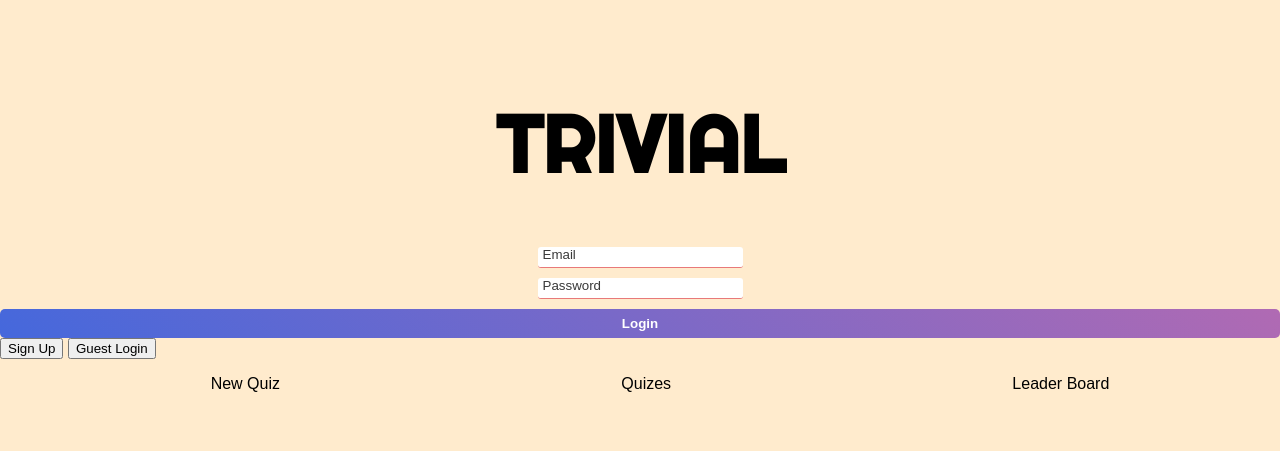
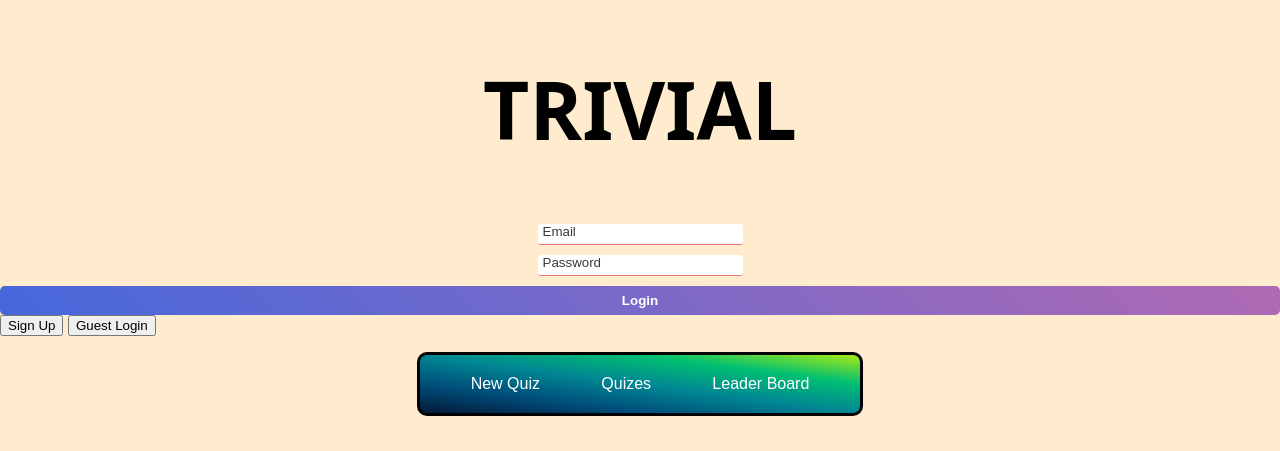
Before and after one commit to namnguyen564/trivial, a website with bundled scripts: page static/index.html in a window 1280 px wide. Built offline with nearby package versions, Linux system fonts and the light colour scheme.

Commit message:
added styling to nav bar and title

```diff
--- a/static/js/components/renderNavBar.js
+++ b/static/js/components/renderNavBar.js
@@ -6,9 +6,9 @@ export function rederNav() {
     const navBar = document.createElement('ul');
     navBar.id = 'navList';
     navBar.innerHTML = `
-    <li id="new-quiz-button">New Quiz</li>
-    <li id="quiz-list-button">Quizes</li>
-    <li id="leaderboard-button">Leader Board</li>
+    <li class="nav-item" id="new-quiz-button">New Quiz</li>
+    <li class="nav-item" id="quiz-list-button">Quizes</li>
+    <li class="nav-item" id="leaderboard-button">Leader Board</li>
     `;
 
     // document.getElementById('header-nav').replaceChildren(navBar);
--- a/static/style.css
+++ b/static/style.css
@@ -1,11 +1,32 @@
 @import url('https://fonts.googleapis.com/css2?family=Righteous&display=swap');
 
-#title{
-    text-align: center;
+/* #title{
+     text-align: center;
     font-family: 'Righteous', cursive;
     font-size: 80px;
 
     padding-top: 40px;
+}  */
+
+#title {
+  --s: 0.1em;   /* the thickness of the line */
+  --c: #004d7a; /* the color */
+
+  color: #0000;
+  padding-bottom: var(--s);
+  background:
+    linear-gradient(90deg,var(--c) 50%,#000 0) calc(100% - var(--_p,0%))/200% 100%,
+    linear-gradient(var(--c) 0 0) 0% 100%/var(--_p,0%) var(--s) no-repeat;
+  -webkit-background-clip: text,padding-box;
+          background-clip: text,padding-box;
+  transition: 0.5s;
+}
+#title:hover {--_p: 100%}
+#title {
+  font-family: system-ui, sans-serif;
+  font-size: 5rem;
+  cursor: pointer;
+  text-align: center;
 }
 
 
@@ -104,7 +125,7 @@ html {
     display: none;
   }
 
-li button,  #question-container button {
+li button,  #question-container button, submit {
     padding: 7px;
     border: none;
     border-radius: 5px;
@@ -137,9 +158,19 @@ li button,  #question-container button {
   display: flex;
   flex-direction: row;
   justify-content: space-around;
+  width: 400px;
+  margin-left: auto;
+  margin-right: auto;
+  border: solid black;
+  color: white;
+  padding: 20px;
+  background-image: linear-gradient(to right top, #051937, #004d7a, #008793, #00bf72, #a8eb12);
+  border-radius: 10px;
+
 }
 #navList li{
   list-style: none;
+  cursor: pointer;
 }
 
 /* The Modal (background) */
@@ -206,3 +237,11 @@ table {
   text-align: center;
   margin: auto;
 }
+
+#CreateQuizForm {
+  display: block;
+}
+
+.nav-item{
+
+}
```
